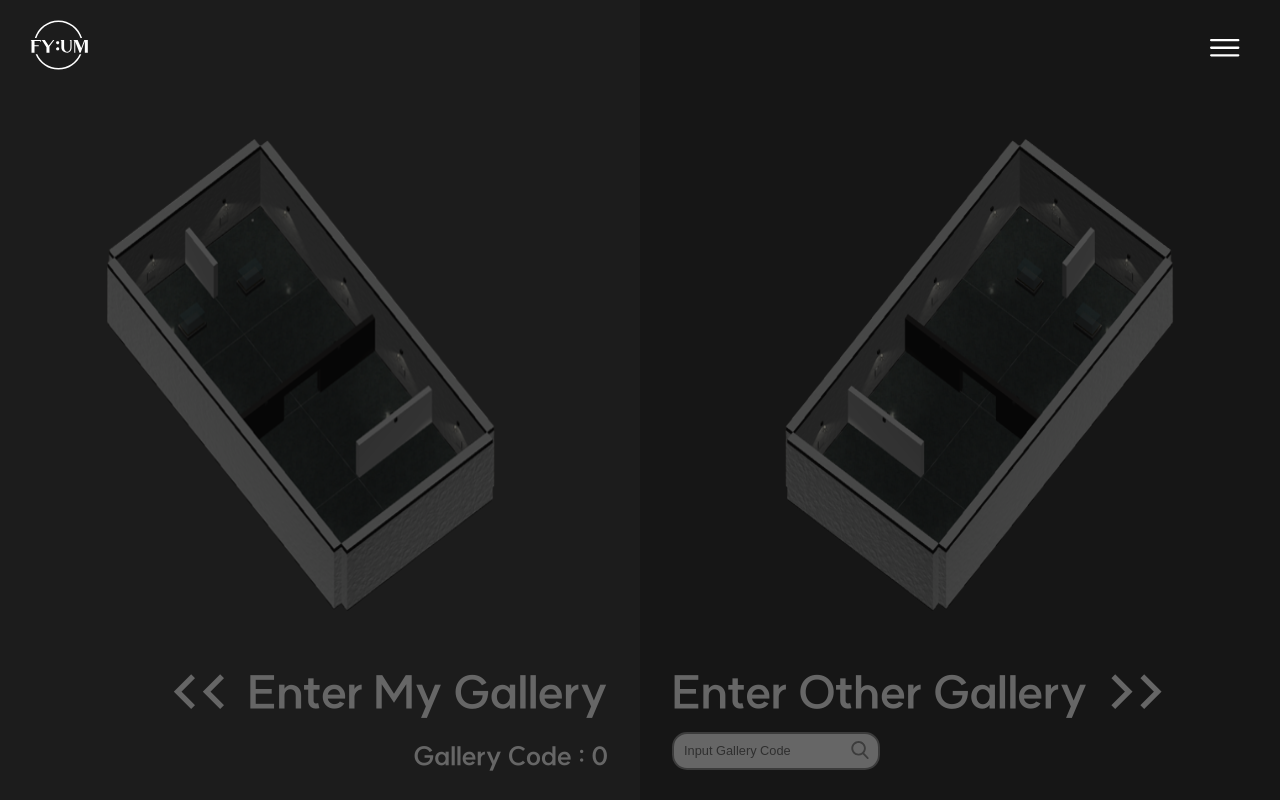
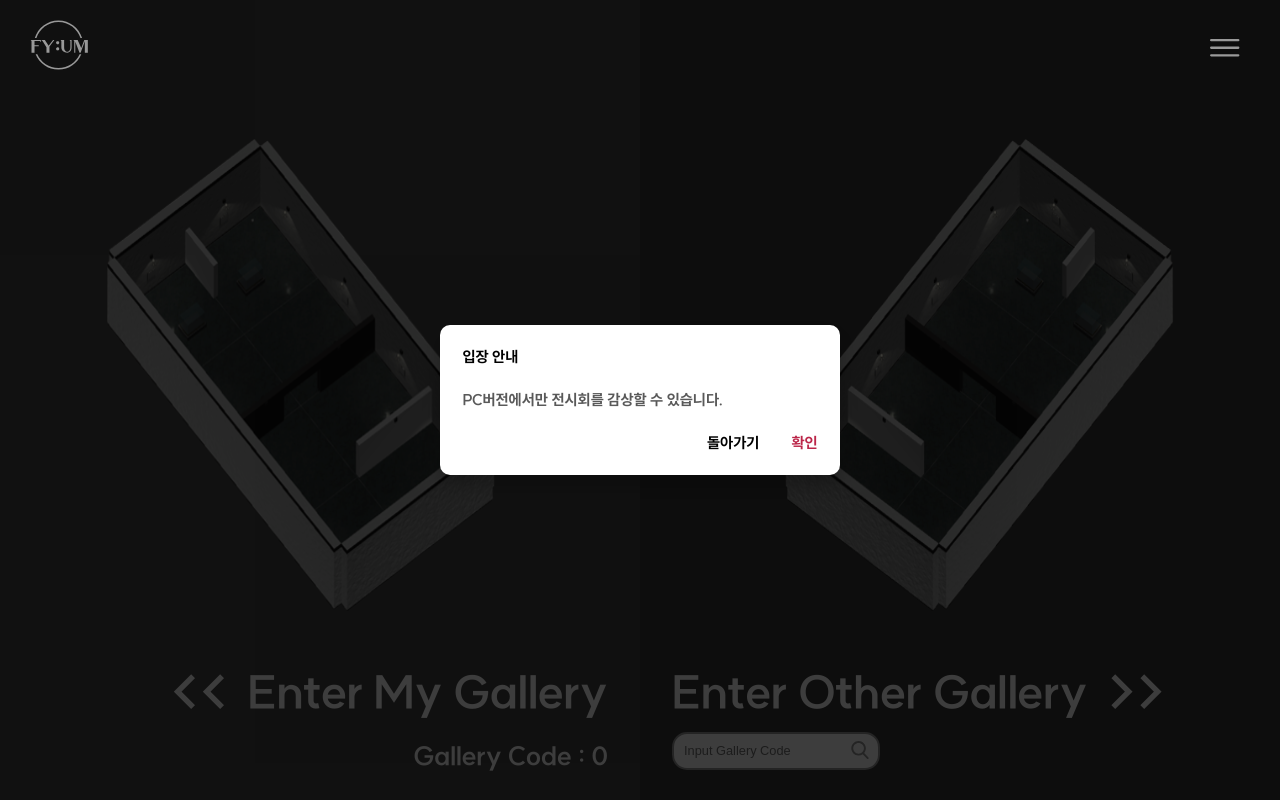
Before and after one commit to okanekudasai/FYUM, a React (Create React App) app in the folder frontend/: page /exhibition in a window 1280 px wide. Built offline with nearby package versions, Linux system fonts and the light colour scheme; no server answers; a web font is replaced by a local one.

Commit message:
fix: 알림 모달창, survey 이동 로직 수정
Former-commit-id: b5456b139ea7ca9cfabf279b421d0b28feb3ee70

```diff
--- a/frontend/src/components/Exhibition/styles.ts
+++ b/frontend/src/components/Exhibition/styles.ts
@@ -25,6 +25,10 @@ export const MyGalleryContainer = styled.div`
   filter: brightness(40%);
 
   &:hover {
+    filter: brightness(100%);
+  }
+
+  @media screen and (max-width: 768px) {
     filter: brightness(100%);
   }
 `;
@@ -82,6 +86,10 @@ export const OtherGalleryContainer = styled.div`
   position: relative;
   filter: brightness(40%);
   &:hover {
+    filter: brightness(100%);
+  }
+
+  @media screen and (max-width: 768px) {
     filter: brightness(100%);
   }
 `;
--- a/frontend/src/components/common/Menu/index.tsx
+++ b/frontend/src/components/common/Menu/index.tsx
@@ -94,7 +94,7 @@ const Menu = ({ isMenuOpen, setIsMenuOpen }: MenuProps) => {
                     onMouseEnter={() => handleHoverEvent(menuImg2)}
                     onClick={() => handleClickEvent("exhibition")}
                   >
-                    Exhibition.
+                    3D Exhibition.
                   </p>
                   <p
                     onMouseEnter={() => handleHoverEvent(menuImg3)}
--- a/frontend/src/components/common/Modal/index.tsx
+++ b/frontend/src/components/common/Modal/index.tsx
@@ -45,10 +45,10 @@ const Modal = () => {
               <span>{content}</span>
             </ModalContents>
             <ModalFooter>
-              <ModalBtn onClick={closeModal}>
-                <span>취소</span>
+              <ModalBtn onClick={callback}>
+                <span>돌아가기</span>
               </ModalBtn>
-              <ModalYesBtn onClick={callback}>
+              <ModalYesBtn onClick={closeModal}>
                 <span>확인</span>
               </ModalYesBtn>
             </ModalFooter>
--- a/frontend/src/pages/ExhibitionPage/index.tsx
+++ b/frontend/src/pages/ExhibitionPage/index.tsx
@@ -1,6 +1,34 @@
+import { useEffect } from "react";
+import { useNavigate } from "react-router-dom";
+
 import Exhibition from "../../components/Exhibition";
+import useModal from "../../components/utils/useModal";
 
 const ExhibitionPage = () => {
-  return <Exhibition></Exhibition>;
+  const navigate = useNavigate();
+  const { openModal, closeModal } = useModal();
+
+  // 뒤로가기
+  const goBack = () => {
+    navigate(-1);
+  };
+
+  const modalContent = {
+    type: "default",
+    title: "입장 안내",
+    content: "PC버전에서만 전시회를 감상할 수 있습니다.",
+    callback: goBack,
+  };
+
+  useEffect(() => {
+    openModal(modalContent);
+    return () => closeModal();
+  }, []);
+
+  return (
+    <>
+      <Exhibition />
+    </>
+  );
 };
 export default ExhibitionPage;
--- a/frontend/src/pages/SurveyPage/index.tsx
+++ b/frontend/src/pages/SurveyPage/index.tsx
@@ -1,8 +1,11 @@
-import { useState } from "react";
+import { useState, useEffect } from "react";
 import { useNavigate } from "react-router-dom";
-import { useDispatch } from "react-redux";
+import { useDispatch, useSelector } from "react-redux";
+
+import { RootState } from "../../store";
 import { surveySubmitApi } from "../../store/api";
 import { changeSurvey } from "../../store/userSlice";
+
 import {
   BackgroundContainer,
   SurveyContainer,
@@ -13,6 +16,7 @@ import {
   NextText,
   RightArrowIcStyle,
 } from "./styles";
+
 import art_1 from "../../assets/images/survey/1.jpg";
 import art_2 from "../../assets/images/survey/2.jpg";
 import art_3 from "../../assets/images/survey/3.jpg";
@@ -28,7 +32,15 @@ const SurveyPage = () => {
   const navigate = useNavigate();
   const dispatch = useDispatch();
 
+  const { survey } = useSelector((state: RootState) => state.user);
   const [choosed, setChoosed] = useState<number[]>([]);
+
+  // 설문조사가 완료된 경우 Recommendation으로 이동시키기
+  useEffect(() => {
+    if (survey) {
+      navigate("/recommend");
+    }
+  }, []);
 
   const handleClick = (artworkNum: number) => {
     if (choosed.length < 2) {
```
